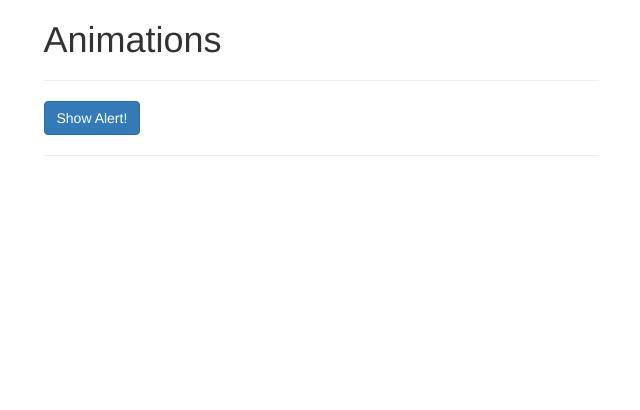
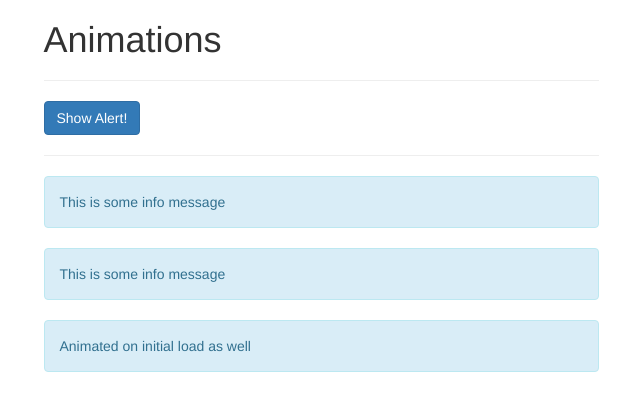
Before and after one commit to smarigowda/vuejs-cli-udemy, a Vue app: page / in a window 1280 px wide. Shown: the top 410 px of the page, without its empty margins (319-959 px from the left). Built offline with nearby package versions, Linux system fonts and the light colour scheme; a web font is replaced by a local one.

Commit message:
animate on initial load

```diff
--- a/src/App.vue
+++ b/src/App.vue
@@ -12,6 +12,10 @@
                 <transition name="slide" type="animation">
                   <div class="alert alert-info" v-if="show">This is some info message</div>
                 </transition>
+                <transition name="fade" appear>
+                  <div class="alert alert-info" v-if="show">Animated on initial load as well</div>
+                </transition>
+
             </div>
         </div>
     </div>
@@ -21,7 +25,7 @@
     export default {
         data() {
             return {
-               show: false,
+               show: true,
                buttonText: 'Show Alert!'
             }
         },
```
